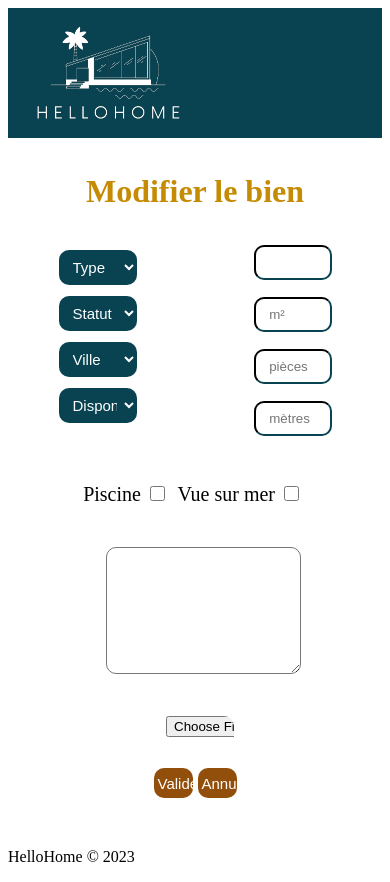
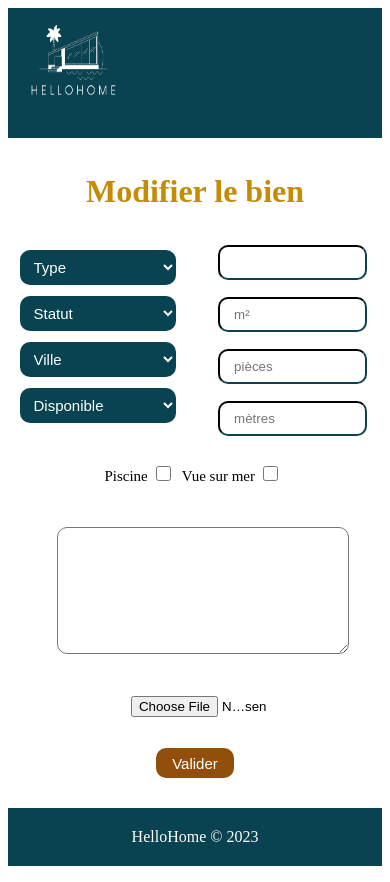
Before and after one commit to ColasRblr/HelloHome, a PHP site: page /POO_Immo/views/ViewUpdateProperty.php?action=displayDashboard in a window 390 px wide. Run offline with PHP 8.4, Linux system fonts and the light colour scheme; the template is opened without the code that fills it, so the values that code supplies are empty.

Commit message:
work on the responsive dashboard

```diff
--- a/index.php
+++ b/index.php
@@ -5,6 +5,3 @@ require './controllers/Routeur.php';
 
 $routeur = new Routeur();
 $routeur->routerRequete();
-
-$controller = new PropertyController();
-$controller->displayProperty();
--- a/style/dashboardUpdateProperty.css
+++ b/style/dashboardUpdateProperty.css
@@ -1,3 +1,6 @@
+#arrowReturn {
+  color: #094351;
+}
 #containerDashboardAddProperty {
   text-align: center;
 }
@@ -87,7 +90,6 @@ textarea {
   cursor: pointer;
 }
 
-
 .bottomForm {
   margin-bottom: 50px;
 }
@@ -113,7 +115,73 @@ header img {
   height: 100%;
   margin-left: 15px;
 }
+header i {
+  font-weight: bold;
+  font-size: 30px;
+  color: rgb(255, 255, 255);
+  margin: auto 15px;
+  cursor: pointer;
+}
 
 header a {
   height: 85%;
 }
+
+footer {
+  background-color: #094351;
+  color: rgb(255, 255, 255);
+  display: flex;
+  justify-content: center;
+  align-items: center;
+}
+
+footer p {
+  margin: 20px auto;
+}
+
+@media only screen and (max-width: 768px) {
+  header img {
+    width: 25vw;
+    height: 10vh;
+  }
+  header i {
+    font-size: 20px;
+  }
+  #arrowReturn {
+    margin-left: 2vw;
+  }
+  .btnSelectAddDetails {
+    font-size: 15px;
+    height: 35px;
+    width: 40vw;
+  }
+
+  input {
+    width: 38vw;
+    height: 35px;
+  }
+
+  textarea {
+    width: 75vw;
+    height: 15vh;
+    margin-bottom: 2px;
+  }
+  #btnCheckbox {
+    margin-top: 10px;
+    font-size: 15px;
+  }
+
+  .btnCheckboxBonus {
+    width: 15px;
+    height: 15px;
+    margin-right: 2vw;
+  }
+
+  .propertySubmitBtn {
+    font-size: 15px;
+    width: 20vw;
+  }
+  .bottomForm {
+    margin-bottom: 30px;
+  }
+}
--- a/views/ViewProperty.php
+++ b/views/ViewProperty.php
@@ -1,7 +1,7 @@
 <?php $titre = "Page annonce";
 ?>
 
-<link rel="stylesheet" href="style/annonce.css">
+<link rel="stylesheet" href="./style/Pageannonce.css">
 
 
 </head>
--- a/views/ViewUpdateProperty.php
+++ b/views/ViewUpdateProperty.php
@@ -35,6 +35,11 @@ $id_property = $_GET['id'];
             <i class="bi bi-x-circle-fill"></i>
         </div>
     </header>
+    <div id="returnDashboard">
+        <a href="?action=displayDashboard">
+            <i id="arrowReturn" class="bi bi-arrow-left-circle"></i>
+        </a>
+    </div>
     <div id="containerDashboardAddProperty">
         <div id="titleAddProperty">
             <h1 class="titlePageDashboard">Modifier le bien</h1>
@@ -194,7 +199,7 @@ $id_property = $_GET['id'];
                 <!-- <button type="button" id="addImage">Ajouter des images</button> -->
                 <div class="bottomForm">
                     <button type="submit" class="propertySubmitBtn"> Valider </button>
-                    <button type="reset" class="propertySubmitBtn"> Annuler </button>
+                    <!-- <button type="reset" class="propertySubmitBtn"> Annuler </button> -->
                 </div>
             </div>
         </form>
```
Also changed, not shown: style/dashboard.css (+11 -2 lines), style/dashboardAddProperty.css (+13 -2 lines), style/style_connection.css (+11 -0 lines), style/Pageannonce.css (renamed from style/annonce.css). Lines whose indentation alone changed are shown as unchanged.
